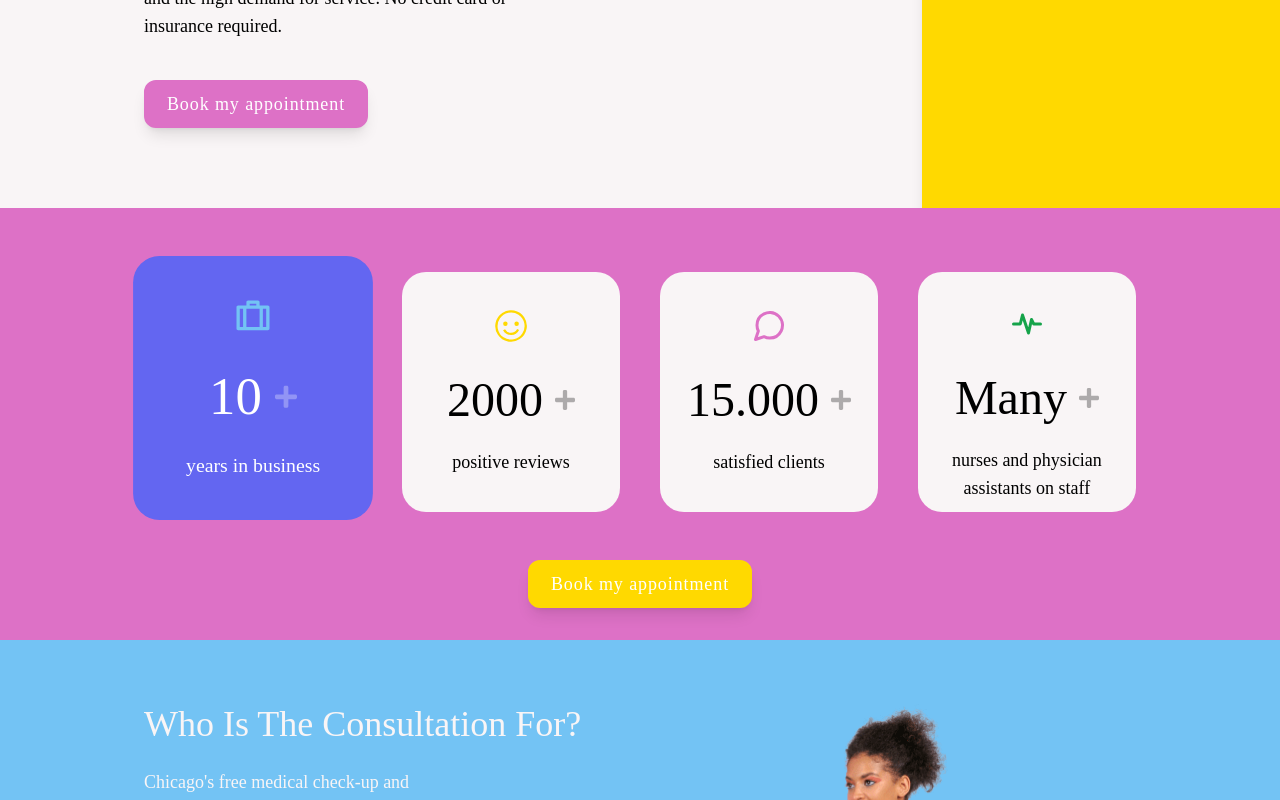
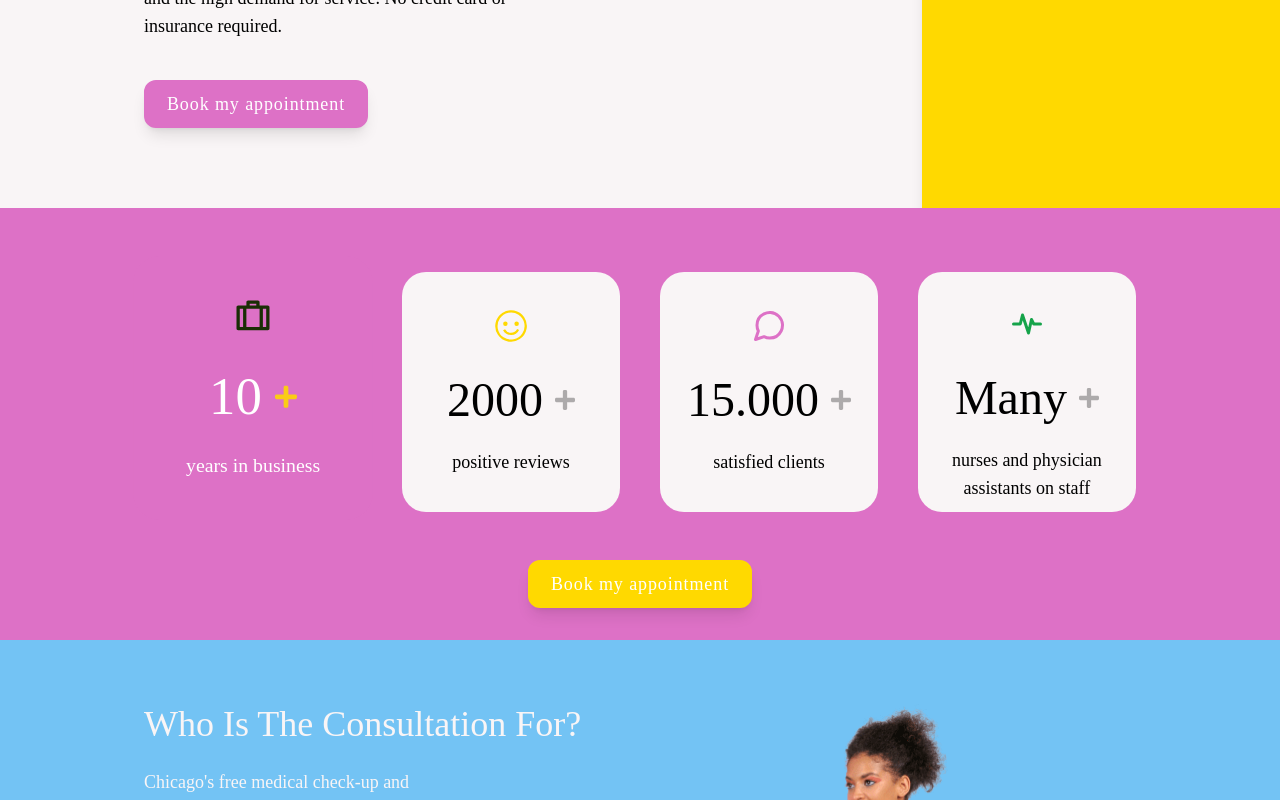
Before and after one commit to michaelmuthomi/responsive-front, a React (Create React App) app: page / in a window 1280 px wide. In both pictures the pointer is over the icon 283 px from the left and 908 px from the top of the page. Shown: the part 508-1308 px from the top of the page. Built offline with nearby package versions, Linux system fonts and the light colour scheme.

Commit message:
My attempt at changing the colors on hover. Any suggestions/improvements would be recommended

```diff
--- a/src/index.css
+++ b/src/index.css
@@ -6,66 +6,95 @@
     .yellowBlock {
         @apply absolute right-0 top-0 -z-10 h-full w-1/2 rounded-tl-[50px] bg-tertiary shadow-lg xl:w-[28%];
     }
+
     .button {
         @apply w-48 self-center rounded-xl border-2 border-primary bg-primary py-2 text-center text-sm tracking-wider text-white shadow-lg transition-all duration-300 ease-in hover:bg-white hover:text-primary focus:outline-none sm:my-4 sm:w-56 sm:text-lg xl:self-start;
     }
+
     .counterBlock {
         @apply h-full w-full rounded-3xl bg-white bg-opacity-30 px-4 py-8 shadow-lg backdrop-blur-lg backdrop-filter sm:mx-[20%] sm:py-10 xl:mx-0 xl:h-72 xl:w-1/2 xl:rounded-[50px] xl:px-10;
     }
+
     .counterText {
         @apply mb-4 text-[8px] font-medium uppercase tracking-[0.2em] text-countdown sm:text-xs lg:text-lg xl:mb-8;
     }
+
     .counterNumber {
         @apply text-center text-xl font-medium tracking-wider sm:text-3xl lg:text-4xl xl:text-5xl;
     }
+
     .statCard {
         @apply mb-4 flex h-40 w-[47%] flex-col items-center justify-center space-y-3 rounded-3xl bg-customWhite px-2 text-center sm:h-48 sm:w-[22%] sm:justify-around sm:space-y-0 sm:rounded-2xl sm:px-4 xl:h-60 xl:justify-center xl:space-y-8 xl:rounded-3xl;
     }
+
+
+
     .popUpAnimation {
-    @apply transition delay-150 duration-300 ease-in-out hover:-translate-y-1 hover:scale-110 hover:cursor-pointer hover:bg-indigo-500 hover:text-white sm:space-y-6;
+        @apply transition delay-150 duration-300 ease-in-out hover:-translate-y-1 hover:scale-110 hover:cursor-pointer hover:bg-primary hover:text-white sm:space-y-6 ;
     }
+    .popUpAnimation:hover > .statIconAndTitleContainer > .statNumber > .statPlusIcon > svg {
+        @apply fill-yellow-400 opacity-100;
+    }
+    .statCard:hover > .statIconAndTitleContainer> div> svg{
+        @apply opacity-100 fill-lime-950;
+    }
+
     .statIconAndTitleContainer {
         @apply flex flex-col items-center justify-center space-y-3 sm:space-y-1 lg:space-y-8;
     }
+
     .statIconSize {
         @apply text-2xl lg:text-3xl xl:text-4xl;
     }
+
     .statNumber {
         @apply flex justify-center text-xl font-medium sm:text-2xl lg:text-3xl xl:text-5xl;
     }
+
     .statPlusIcon {
-    @apply ml-1 text-[8px] sm:text-[10px] lg:ml-2 lg:text-sm xl:ml-3 xl:text-xl;
+        @apply ml-1 text-[8px] sm:text-[10px] lg:ml-2 lg:text-sm xl:ml-3 xl:text-xl hover:fill-black;
     }
+
     .statDescriptionText {
         @apply text-xs leading-4 sm:text-sm lg:text-base xl:text-lg;
     }
+
     .plusIcon {
         @apply h-full opacity-30;
     }
+
     .contentOneTitle {
         @apply text-3xl sm:text-4xl;
     }
+
     .contentOneDescription {
         @apply text-sm sm:text-base xl:w-7/12 xl:text-lg;
     }
+
     .contentThreeContainer {
         @apply w-full space-y-4 rounded-3xl bg-white p-4 shadow-lg sm:px-20 xl:w-5/12 xl:space-y-8 xl:p-8;
     }
+
     .bulletPoint {
         @apply mr-1 mt-2 h-3 w-3 min-w-[12px] max-w-[12px];
     }
+
     .FAQcontainer {
         @apply my-2 rounded-xl bg-customWhite p-2 text-base shadow-xl xl:my-4 xl:rounded-2xl xl:p-4 xl:text-lg;
     }
+
     .FAQarrow {
         @apply h-5 w-5 text-primary xl:mr-8 xl:h-7 xl:w-7;
     }
+
     .footerIcon {
         @apply flex h-7 w-7 items-center justify-center rounded-full bg-primary text-white transition-colors hover:border-2 hover:border-primary hover:bg-customWhite hover:text-primary;
     }
+
     .socialMediaIcon {
         @apply h-4 w-4;
     }
+
     .contactIcon {
         @apply mr-2 mt-1 min-h-[20px] min-w-[20px] text-primary xl:h-6 xl:w-6;
     }
```
Lines whose indentation alone changed are shown as unchanged.
